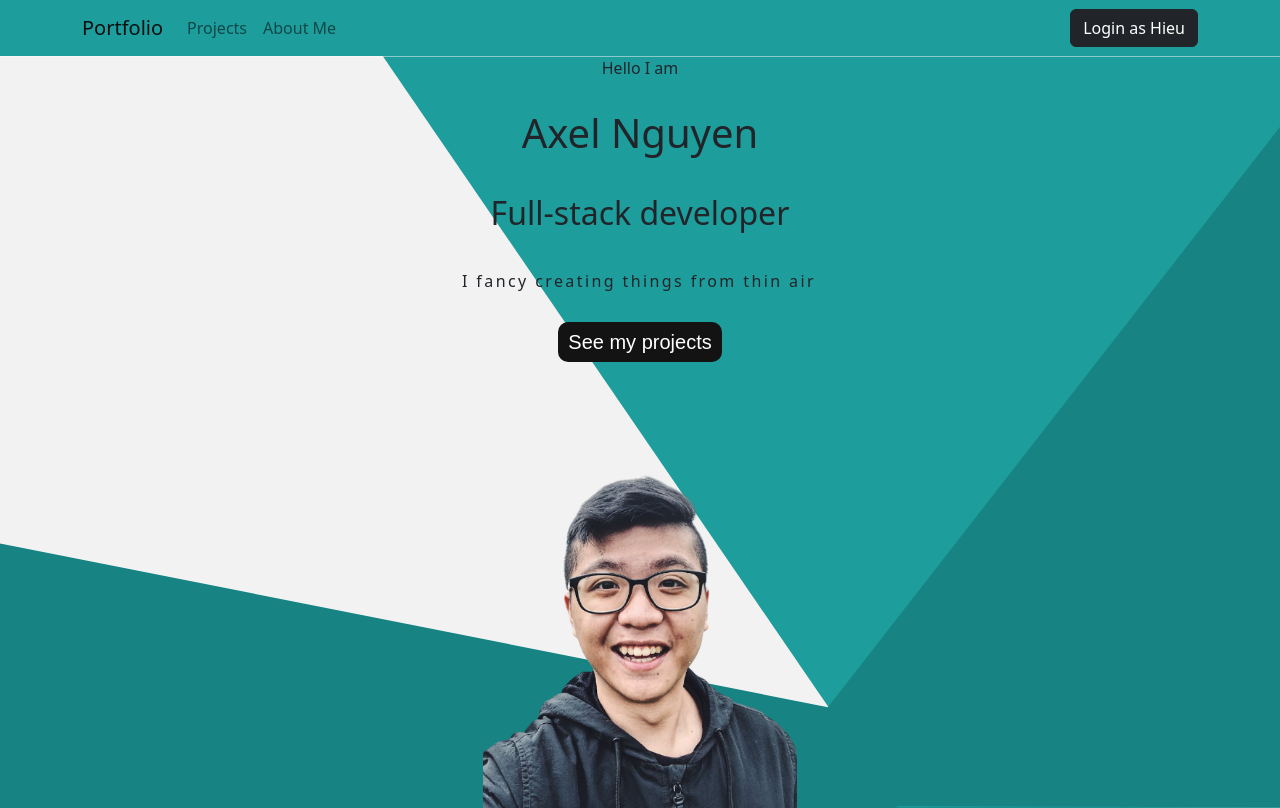
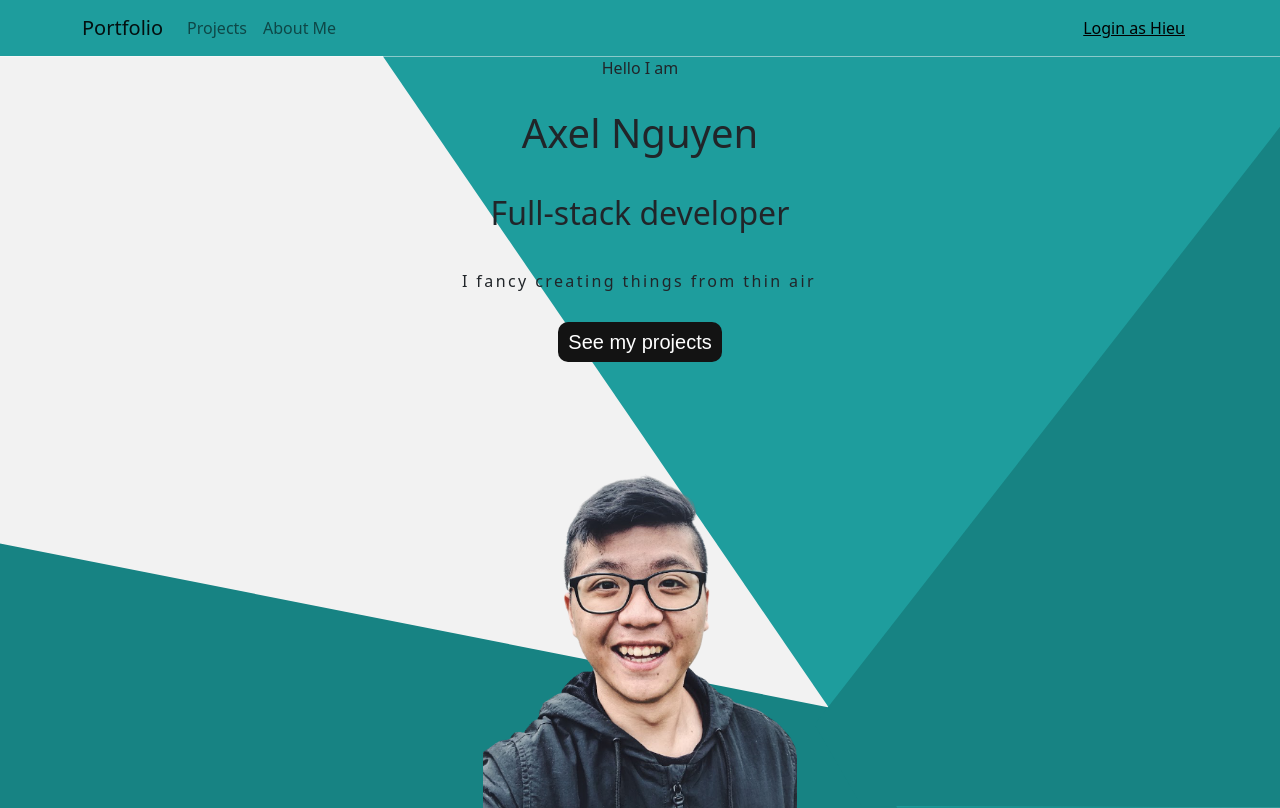
Before and after one commit to axelnguyen0701/portfolio-react, a React (Create React App) app: page / in a window 1280 px wide. Built offline with nearby package versions, Linux system fonts and the light colour scheme; no server answers.

Commit message:
change login button to link

```diff
--- a/src/components/NavBar.js
+++ b/src/components/NavBar.js
@@ -49,7 +49,11 @@ export default function NavBar() {
                             </Button>
                         </div>
                     ) : (
-                        <Button onClick={signInWithGoogle} variant="dark">
+                        <Button
+                            onClick={signInWithGoogle}
+                            variant="link"
+                            style={{ color: "black" }}
+                        >
                             Login as Hieu
                         </Button>
                     )}
```
